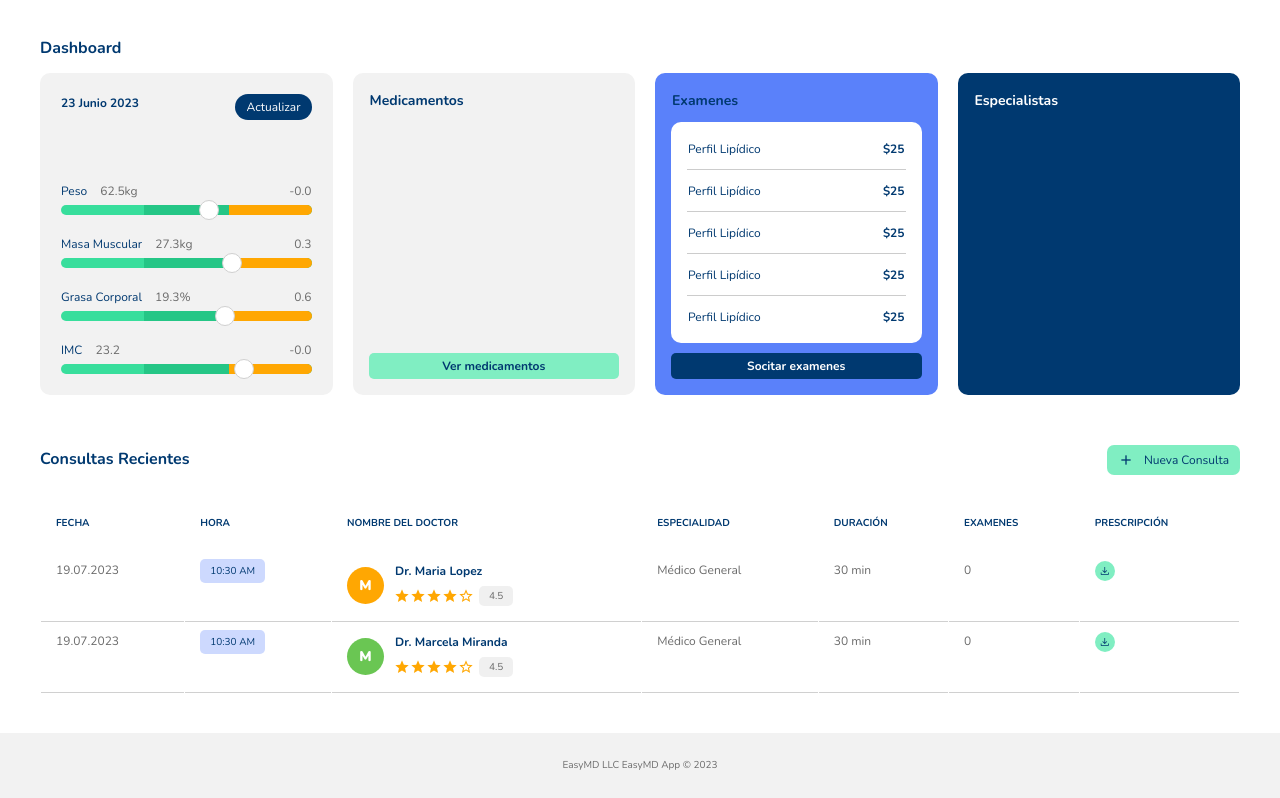
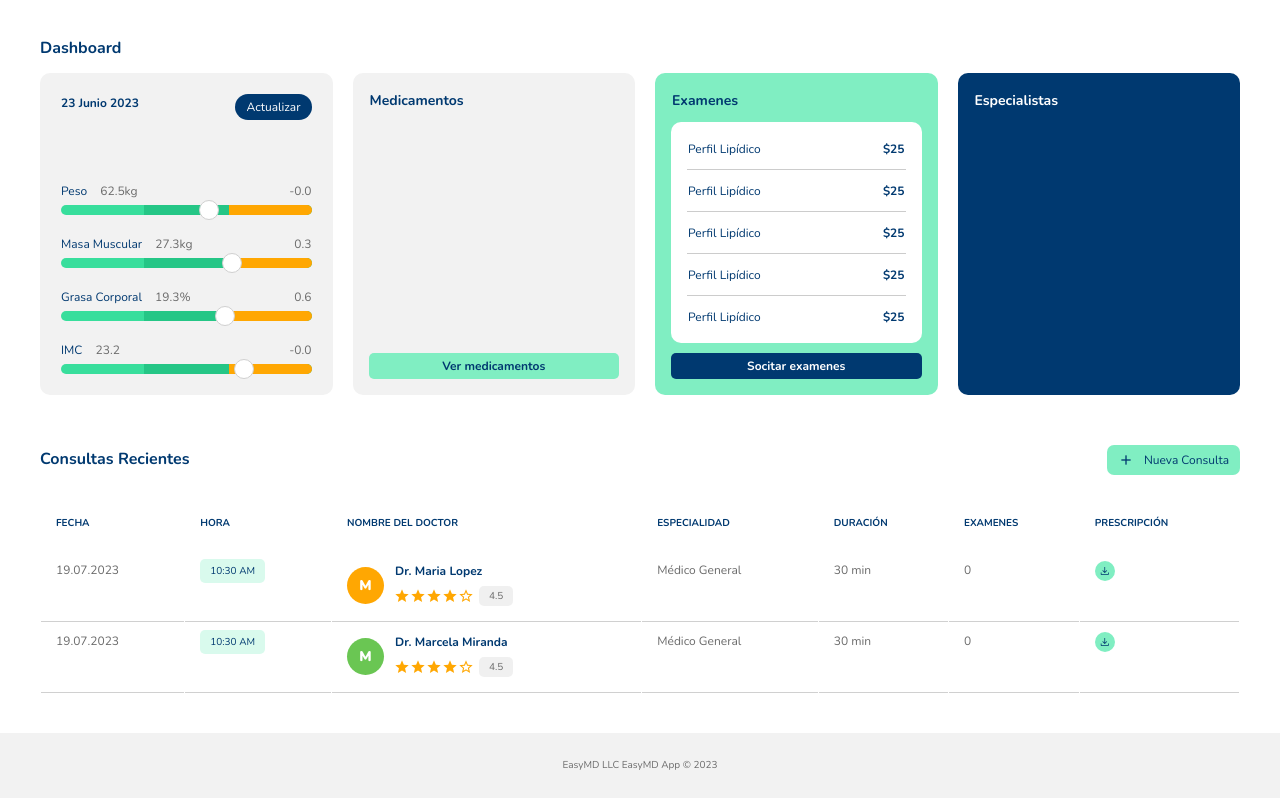
Before and after one commit to lesther/easy-md, a website: page src/patient-dashboard.html in a window 1280 px wide. Shown: the part 140-938 px from the top of the page. Drawn offline with nearby package versions, Linux system fonts and the light colour scheme.

Commit message:
Update/minor: variables CSS color accent updated

```diff
--- a/scss/variables.scss
+++ b/scss/variables.scss
@@ -95,7 +95,7 @@ $mixClass-palette: (
 	"gray-accent": ( bg: $gray-color--accent, color: inherit ),
 	"primary": ( bg: $primary-color, color: $light-color ),
 	"primary-dark": ( bg: $primary-color--dark, color: $light-color ),
-	"primary-accent": ( bg: $primary-color--highlight, color: $light-color ),
+	"primary-accent": ( bg: $primary-color--accent, color: $light-color ),
 	"primary-highlight": ( bg: $primary-color--highlight, color: $light-color ),
 	"secondary": ( bg: $secondary-color, color: $light-color ),
 	"secondary-accent": ( bg: $secondary-color--accent, color: $light-color ),
```
Also changed, not shown: css/main.min.css.
